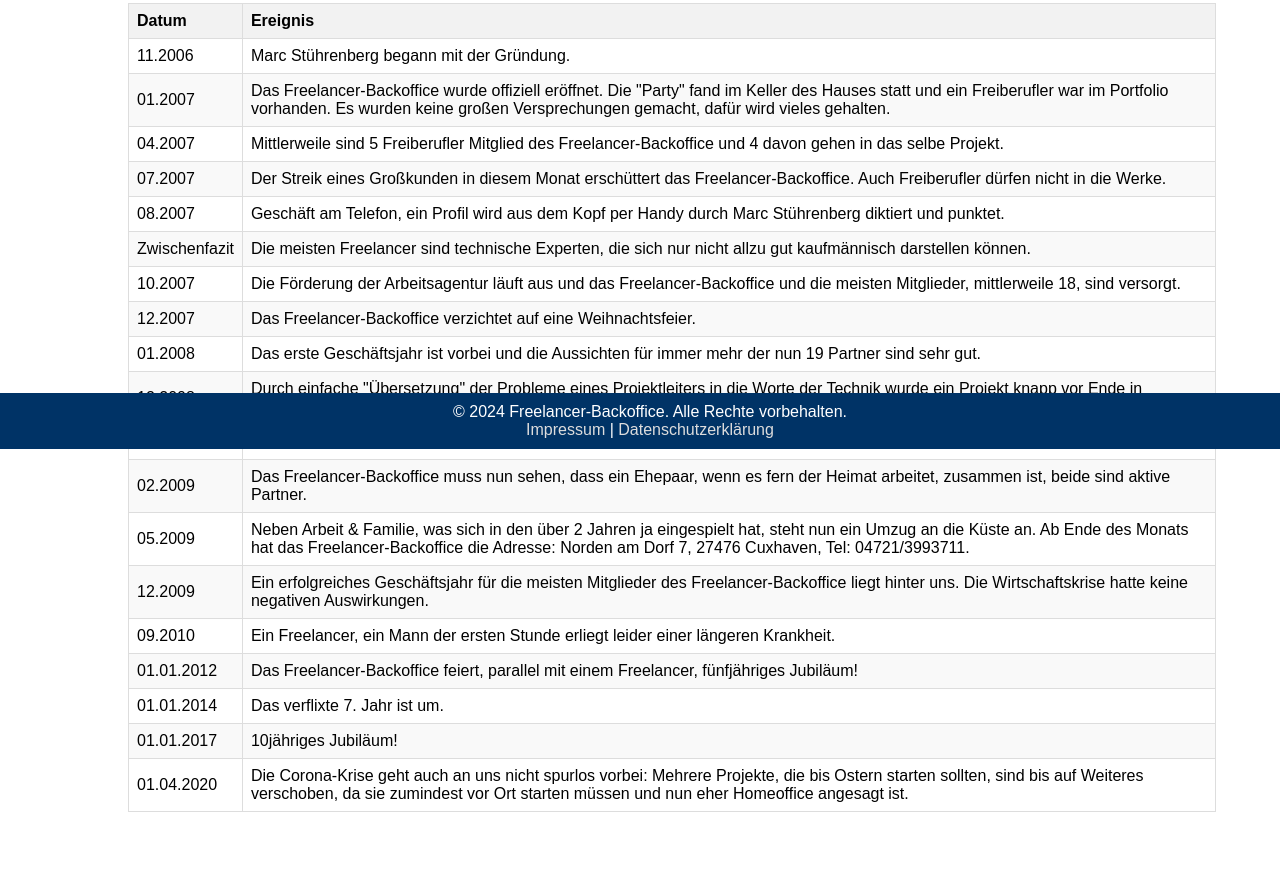
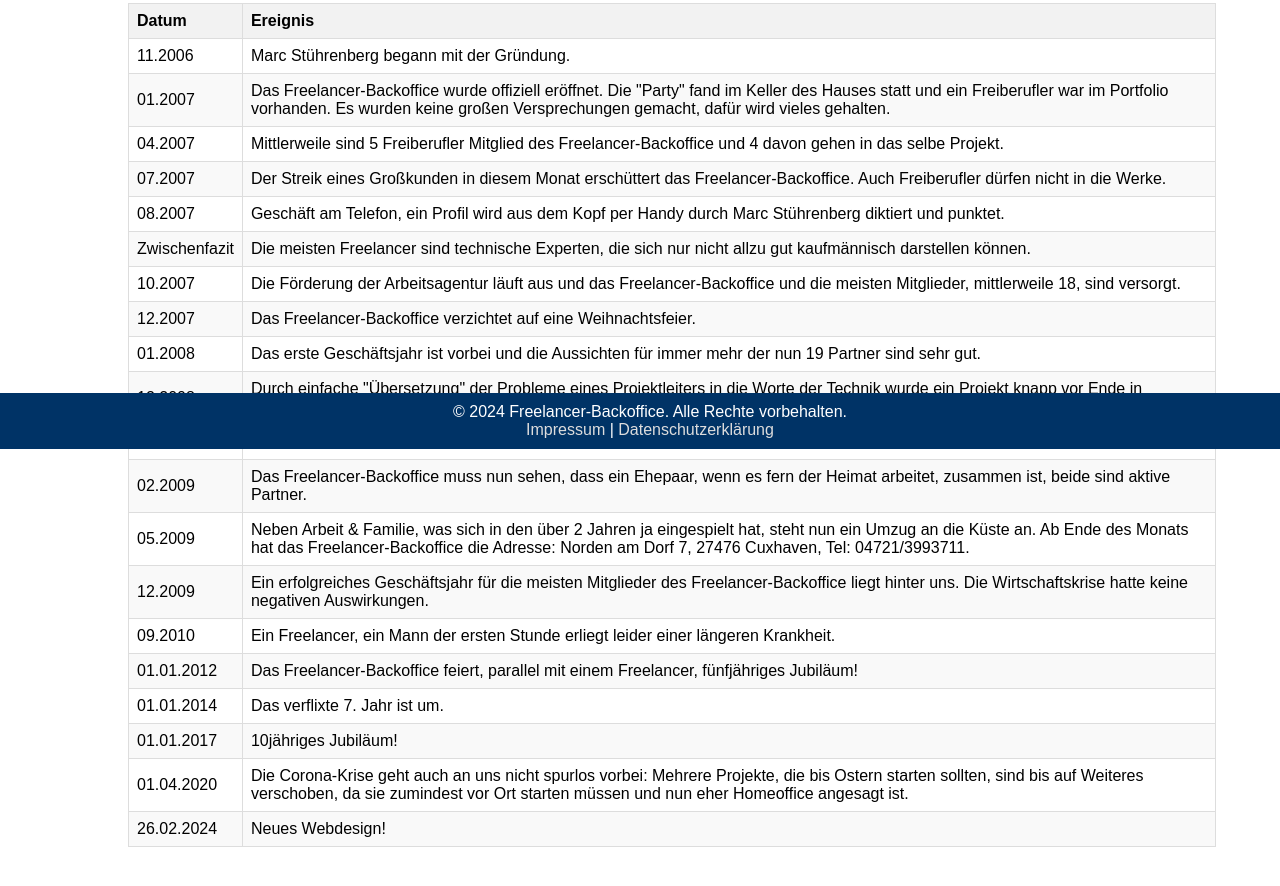
Before and after one commit to dubesor/Freelancer-Backoffice, a plain HTML site: page history.html in a window 1280 px wide. Shown: the part 351-1237 px from the top of the page. Drawn offline with Linux system fonts and the light colour scheme.

Commit message:
Update history.html

```diff
--- a/history.html
+++ b/history.html
@@ -115,6 +115,10 @@
                 <td>01.04.2020</td>
                 <td>Die Corona-Krise geht auch an uns nicht spurlos vorbei: Mehrere Projekte, die bis Ostern starten sollten, sind bis auf Weiteres verschoben, da sie zumindest vor Ort starten müssen und nun eher Homeoffice angesagt ist.</td>
             </tr>
+			<tr>
+                <td>26.02.2024</td>
+                <td>Neues Webdesign!</td>
+            </tr>
         </tbody>
     </table>
 </div>
```
